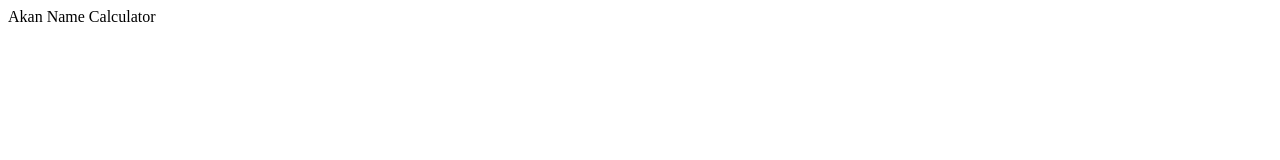
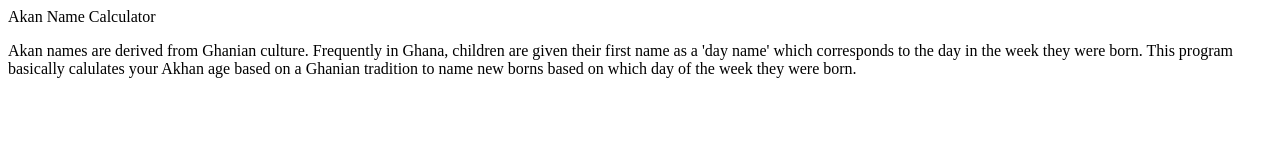
Before and after one commit to Gagan989/Akan-Birth-Names, a plain HTML site: page index.html in a window 1280 px wide. Drawn offline with Linux system fonts and the light colour scheme.

Commit message:
Add first paragraph

```diff
--- a/index.html
+++ b/index.html
@@ -8,6 +8,7 @@
 </head>
 <body>
     <header>Akan Name Calculator</header>
+    <p>Akan names are derived from Ghanian culture. Frequently in Ghana, children are given their first name as a 'day name' which corresponds to the day in the week they were born. This program basically calulates your Akhan age based on a Ghanian tradition to name new borns based on which day of the week they were born.</p>
 
 </body>
 </html>
```
